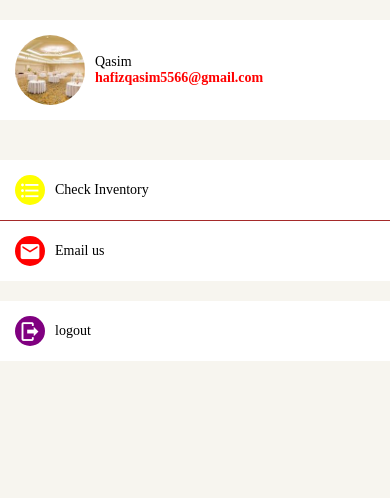
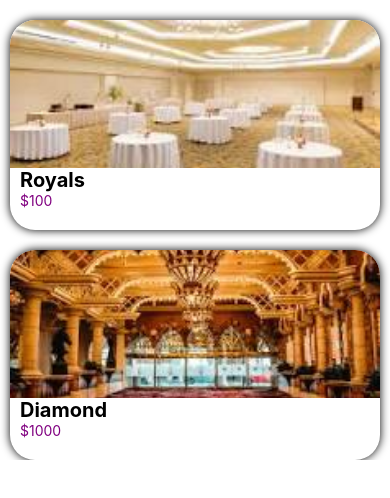
Before and after one commit to Qashu02/ReactnNativelearning, a React Native app in the folder DoneWithIt/: screen / in a window 390 px wide. Shown: the top 498 px of the page. Built offline with nearby package versions, Linux system fonts and the light colour scheme.

Commit message:
ListingHalls Screen

```diff
--- a/DoneWithIt/App.js
+++ b/DoneWithIt/App.js
@@ -7,10 +7,11 @@ import { GestureHandlerRootView, PanGestureHandler } from 'react-native-gesture-
 import AccountScreen from './app/screen/AccountScreen';
 import Screen from './app/components/Screen';
 import ListingScreen from './app/screen/ListingScreen';
+import ListingHalls from './app/screen/ListingHalls';
 export default function App() {
 
   return <>
-  <AccountScreen/>
+ <ListingHalls/>
   </>
 
 }
--- a/DoneWithIt/app/components/Card.jsx
+++ b/DoneWithIt/app/components/Card.jsx
@@ -31,11 +31,11 @@ const styles = StyleSheet.create({
 
 
         height:210,
-        marginTop:100,
-        marginHorizontal:30,
 
+        marginHorizontal:10,
+       marginVertical:20,
         backgroundColor:'white',
-        marginBottom:20,
+        marginBottom:0,
         borderRadius:25,
         overflow:'hidden',
         shadowColor:'black',
--- a/DoneWithIt/app/screen/ListingHalls.jsx
+++ b/DoneWithIt/app/screen/ListingHalls.jsx
@@ -1,6 +1,7 @@
 import React from 'react';
 import { FlatList } from 'react-native';
 import Card from '../components/Card';
+import Screen from '../components/Screen';
 
 const halls=[{
     id:1,
@@ -15,9 +16,14 @@ const halls=[{
 }]
 function ListingHalls(props) {
     return (
-     <FlatList data={halls}
-     keyExtractor={(halls)=>halls.id.toString()}
-     renderItem={({item})=><Card title={item.name}/>} />
+        <Screen>
+
+            <FlatList data={halls}
+            keyExtractor={(halls)=>halls.id.toString()}
+            renderItem={({item})=><Card title={item.name}
+            subtitle={item.price}
+            image={item.image}/>} />
+        </Screen>
     );
 }
 
```
